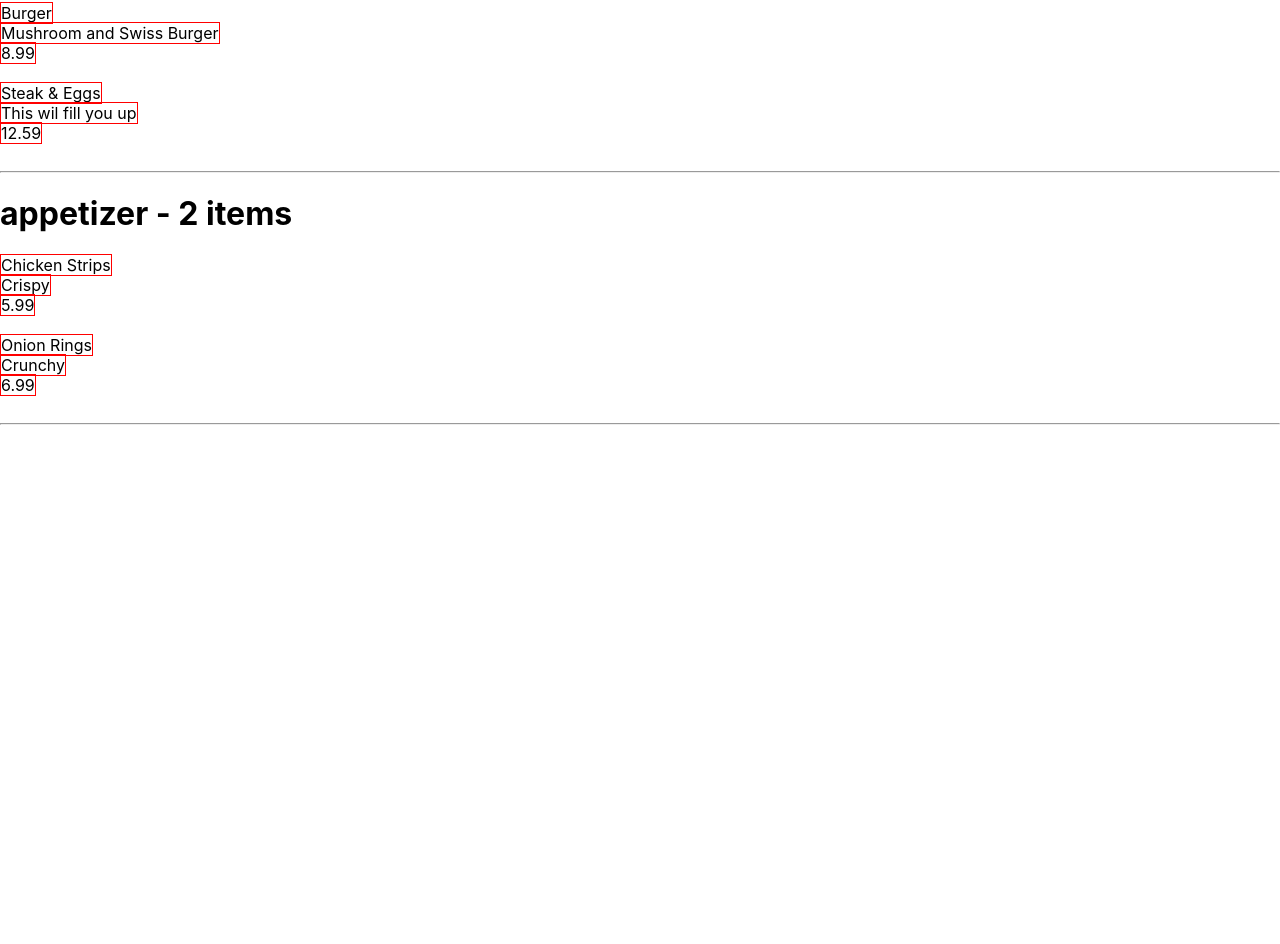
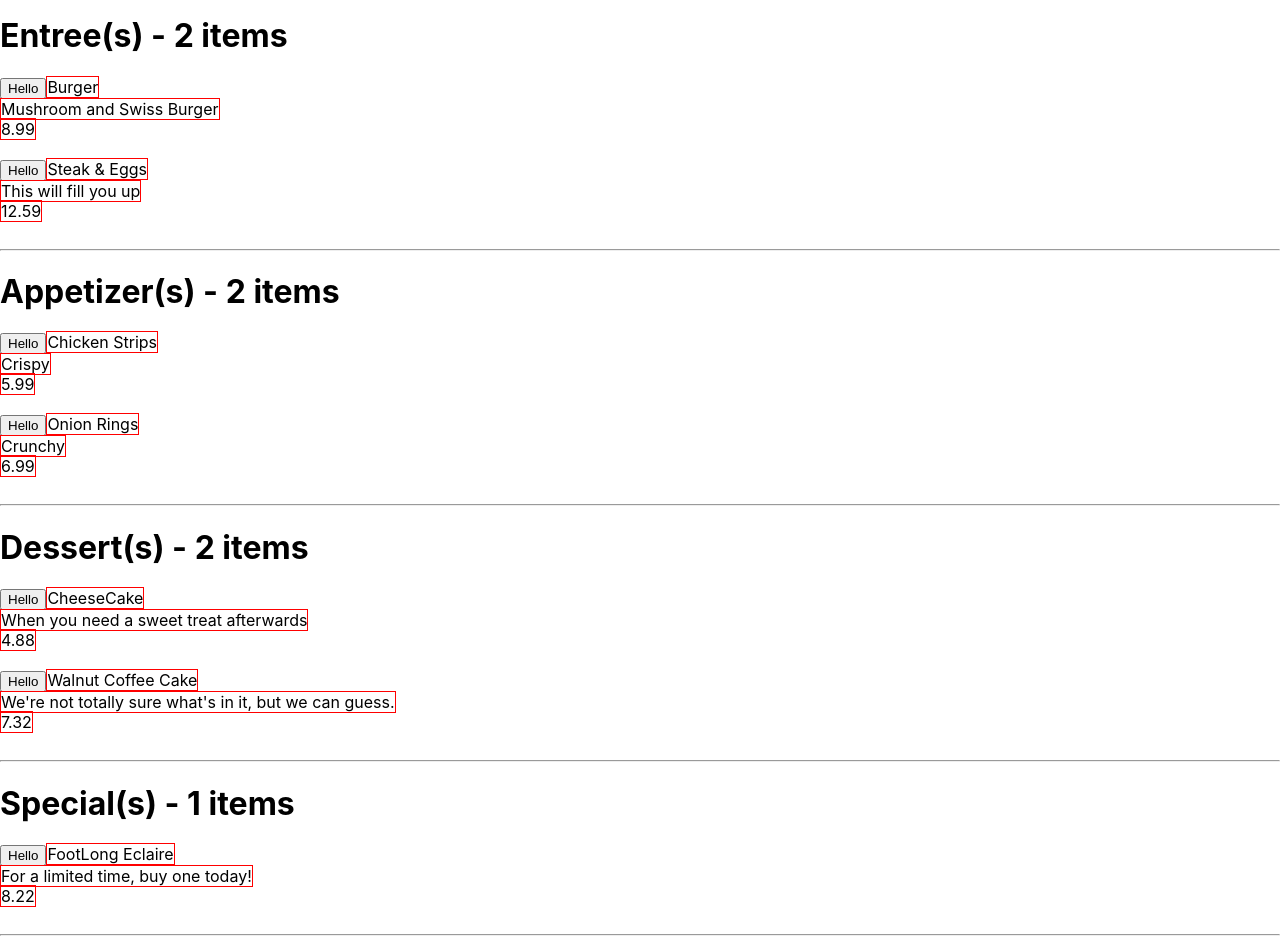
Before and after one commit to ScottWiniarski/advancedwebfoodmenu, a React (Create React App) app: page / in a window 1280 px wide. Shown: the part 99-1043 px from the top of the page. Before the commit the page ends 800 px from the top, so only its background shows below. Built offline with nearby package versions, Linux system fonts and the light colour scheme.

Commit message:
Finished full array of Items * Includes button for future additions * Successfully passed button to child components.

```diff
--- a/src/App.js
+++ b/src/App.js
@@ -3,6 +3,7 @@ import Container from 'react-bootstrap/Container';
 import Navbar from 'react-bootstrap/Navbar';
 import Course from './Components/Course';
 import './App.css';
+import { alignPropType } from 'react-bootstrap/esm/types';
 
 const App = () => {
   const [courses, setCourses] = useState([]);
@@ -11,7 +12,7 @@ const App = () => {
     let mutableCourses = [
       {
         id: 1,
-        name: "main",
+        name: "entree",
         items: [
           {
             id: 1,
@@ -22,7 +23,7 @@ const App = () => {
           {
             id: 2,
             name: "Steak & Eggs",
-            description: "This wil fill you up",
+            description: "This will fill you up",
             price: 12.59
           }
         ]
@@ -44,6 +45,36 @@ const App = () => {
             price: 6.99
           }
         ]
+      },
+      {
+        id: 3,
+        name: "dessert",
+        items: [
+          {
+            id: 5,
+            name: "CheeseCake",
+            description: "When you need a sweet treat afterwards",
+            price: 4.88
+          },
+          {
+            id: 6,
+            name: "Walnut Coffee Cake",
+            description: "We're not totally sure what's in it, but we can guess.",
+            price: 7.32
+          }
+        ]
+      },
+      {
+        id: 4,
+        name: "special",
+        items: [
+          {
+            id: 7,
+            name: "FootLong Eclaire",
+            description: "For a limited time, buy one today!",
+            price: 8.22
+          }
+        ]
       }
       // { id: 5, course: 'dessert', name: "CheeseCake", description: "Satisfying", price: 4.88},
       // { id: 6, course: 'special', name: "Footlong Eclaire", description: "For a limited time", price: 13.88},
@@ -51,6 +82,9 @@ const App = () => {
     setCourses(mutableCourses);
   }, []);
 
+  const AddToMenu = () => {
+    console.log("Hello");
+  }
 
   return (
     <React.Fragment>
@@ -58,11 +92,15 @@ const App = () => {
         <Container fluid>
           Roadside Inn
         </Container>
+        <button onClick={AddToMenu}>Add to Menu</button>
+        <hr></hr>
       </Navbar>
 
       <Container fluid>
+        <h3><span style={{fontWeight: 'bold'}}>Our Menu: </span></h3>
+        {/* <h3>Our Menu</h3> */}
           { courses.map(c =>
-            <Course key={c.id} items={c.items} name={c .name} />
+            <Course key={c.id} items={c.items} name={c.name} addToMenu={AddToMenu}/>
           )}
       </Container>
 
--- a/src/Components/Course.jsx
+++ b/src/Components/Course.jsx
@@ -2,13 +2,13 @@ import React from 'react';
 import MenuItem from './MenuItem';
 
 const Course = (props) => {
-    const {name, items} = props;
+    const {name, items, addToMenu} = props;
 
     return (
         <React.Fragment>
-            <h1>{name} - {items.length} items</h1>
+            <h1>{name[0].toUpperCase() + name.substring(1) + "(s)"} - {items.length} items</h1>
             {items.map( i =>
-                <MenuItem key={Number(i.id) + 7} item={i} />
+                <MenuItem key={Number(i.id) + 7} item={i} addToMenu={addToMenu} />
             )}
             <hr />
         </React.Fragment>
--- a/src/Components/MenuItem.jsx
+++ b/src/Components/MenuItem.jsx
@@ -1,10 +1,11 @@
 import React from 'react';
 
 const MenuItem = (props) => {
-    const {item} = props;
+    const {item, addToMenu} = props;
 
     return (
         <React.Fragment>
+            <button onClick={addToMenu}>Hello</button>
             <span style={{border:'red 1px solid'}}>{item.name}</span><br />
             <span style={{border:'red 1px solid'}}>{item.description}</span><br />
             <span style={{border:'red 1px solid'}}>{item.price}</span><br /><br />
```
